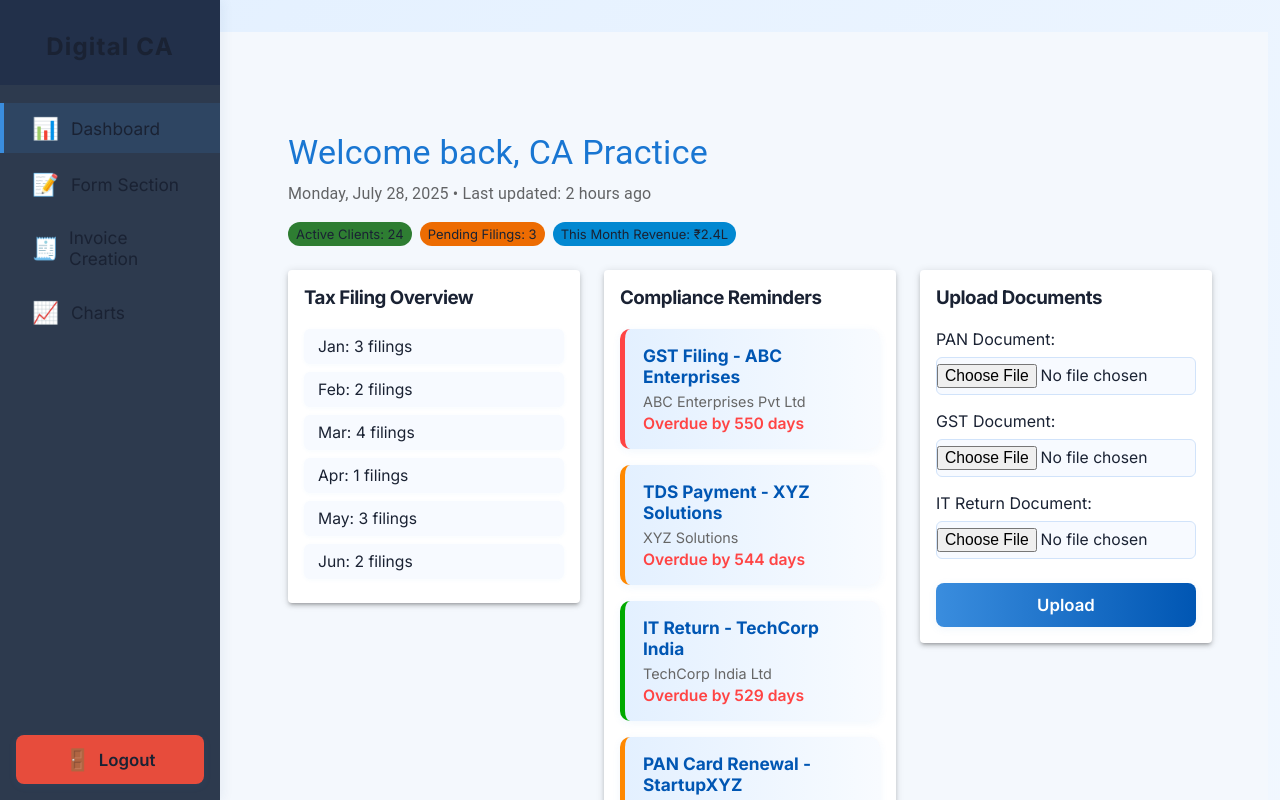
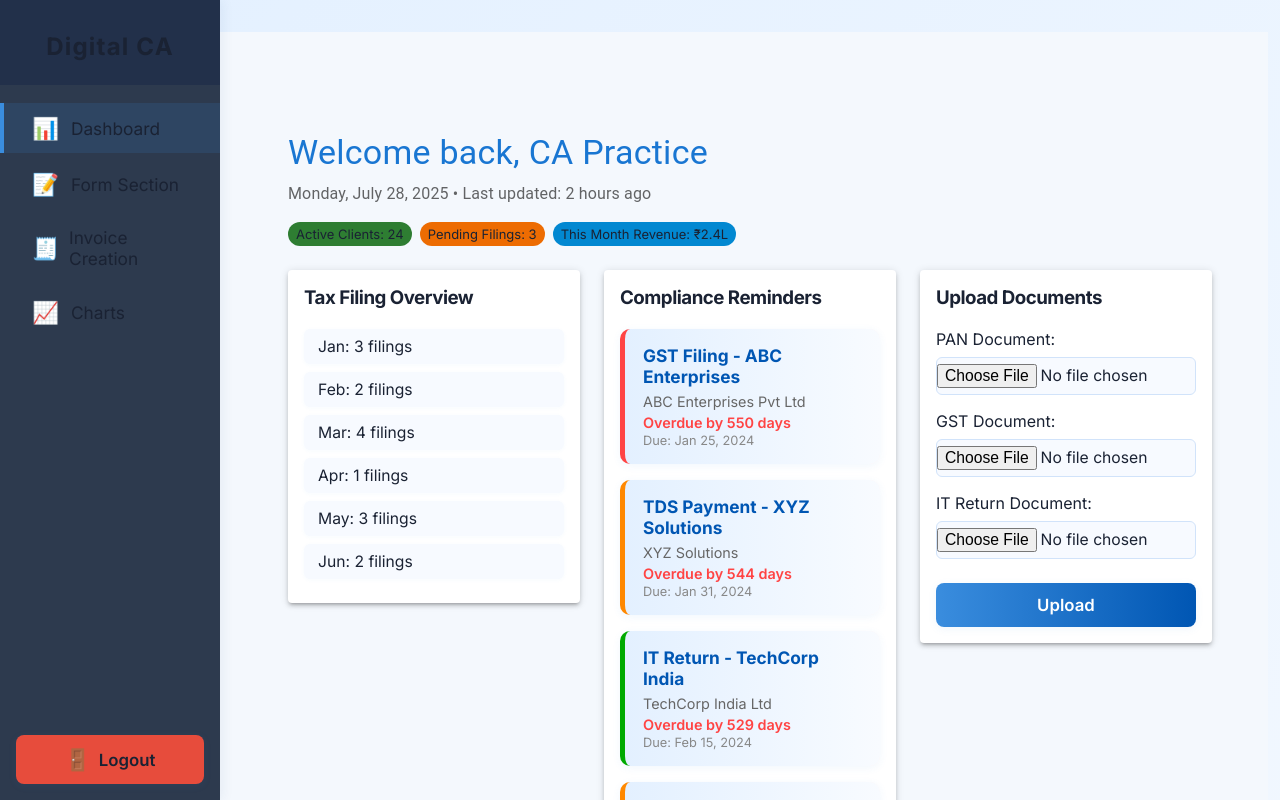
Before and after one commit to Sreemoyee46/Digital-CA-Platform, a React (Create React App) app: page /login in a window 1280 px wide. Both pictures are taken after typing "Sample", "Sample123" into the empty fields and a click on the button "Login". Shown: the top 800 px of the page. Built offline with nearby package versions, Linux system fonts and the light colour scheme.

Commit message:
Update compliance reminders with better date formatting and ensure realistic data display

```diff
--- a/src/components/ComplianceReminderCards.js
+++ b/src/components/ComplianceReminderCards.js
@@ -49,6 +49,15 @@ function ComplianceReminderCards() {
     return diffDays;
   };
 
+  const formatDate = (dateString) => {
+    const date = new Date(dateString);
+    return date.toLocaleDateString('en-US', {
+      year: 'numeric',
+      month: 'short',
+      day: 'numeric'
+    });
+  };
+
   return (
     <section className="compliance-reminder-cards">
       <h3>Compliance Reminders</h3>
@@ -73,12 +82,16 @@ function ComplianceReminderCards() {
               </p>
               <p style={{
                 color: isOverdue ? '#ff4444' : isUrgent ? '#ff8800' : '#00aa00',
-                fontWeight: '600'
+                fontWeight: '600',
+                fontSize: '0.9rem'
               }}>
                 {isOverdue
                   ? `Overdue by ${Math.abs(daysUntilDue)} days`
                   : `Due in ${daysUntilDue} days`
                 }
+              </p>
+              <p style={{ fontSize: '0.8rem', color: '#888', marginTop: '2px' }}>
+                Due: {formatDate(reminder.dueDate)}
               </p>
             </div>
           );
```
